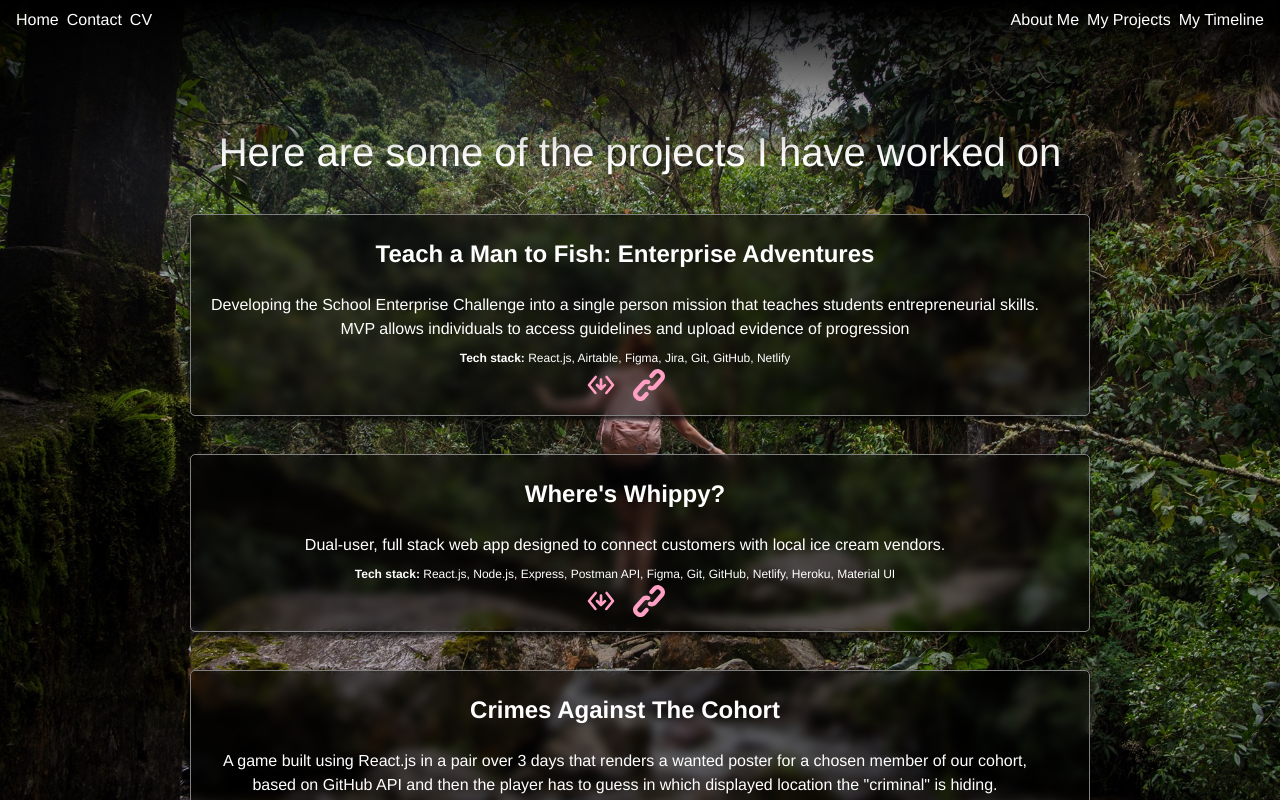
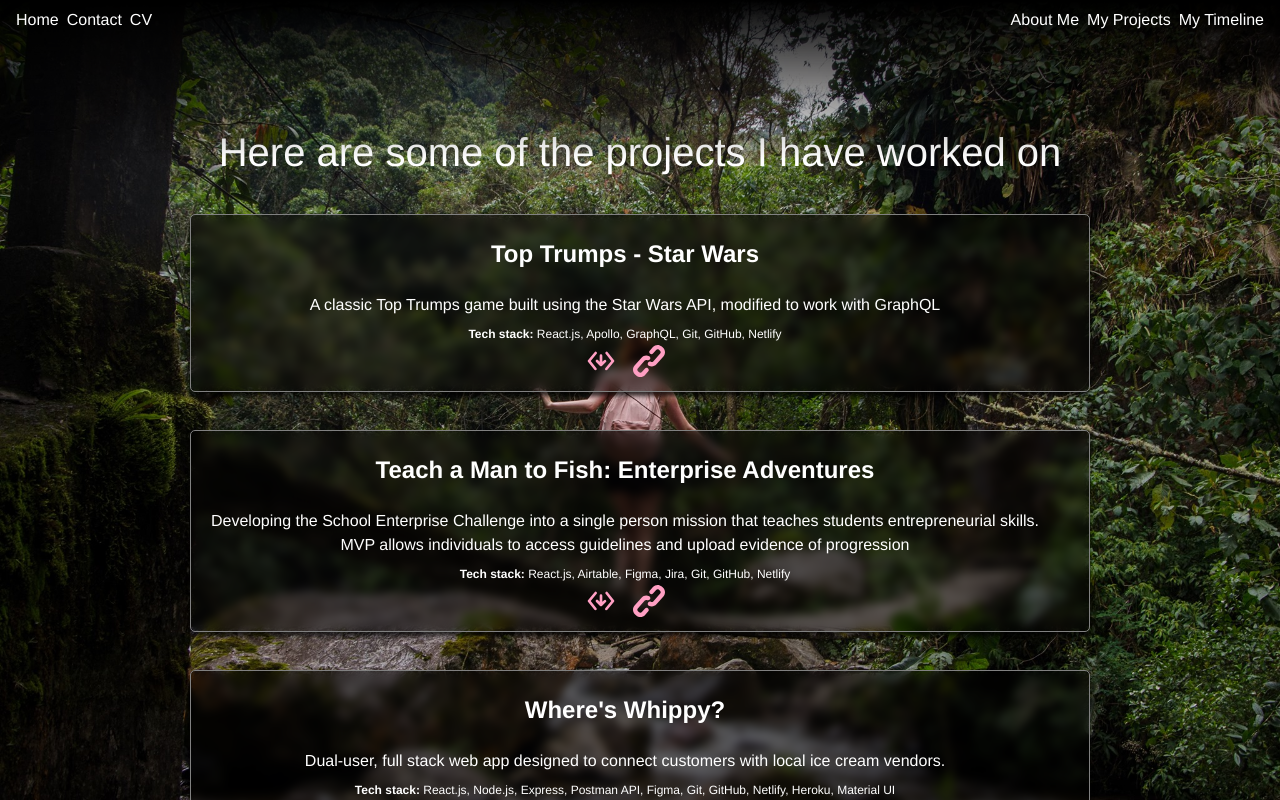
Before and after one commit to HettieM/vue-portfolio, a Vue app: page /projects in a window 1280 px wide. Shown: the top 800 px of the page. Built offline with nearby package versions, Linux system fonts and the light colour scheme.

Commit message:
Add top trumps project.

```diff
--- a/src/views/Projects.vue
+++ b/src/views/Projects.vue
@@ -22,6 +22,13 @@ import projects from '../components/ProjectObject';
     data() {
       return {
         projectObjects: [
+          {
+            name: 'Top Trumps - Star Wars',
+            bio: 'A classic Top Trumps game built using the Star Wars API, modified to work with GraphQL',
+            techStack: 'React.js, Apollo, GraphQL, Git, GitHub, Netlify',
+            link: 'https://gallant-hermann-668d4d.netlify.app/',
+            github: 'https://github.com/HettieM/star-wars-top-trumps',
+          },
           {
             name: 'Teach a Man to Fish: Enterprise Adventures',
             bio: 'Developing the School Enterprise Challenge into a single person mission that teaches students entrepreneurial skills. MVP allows individuals to access guidelines and upload evidence of progression',
```
